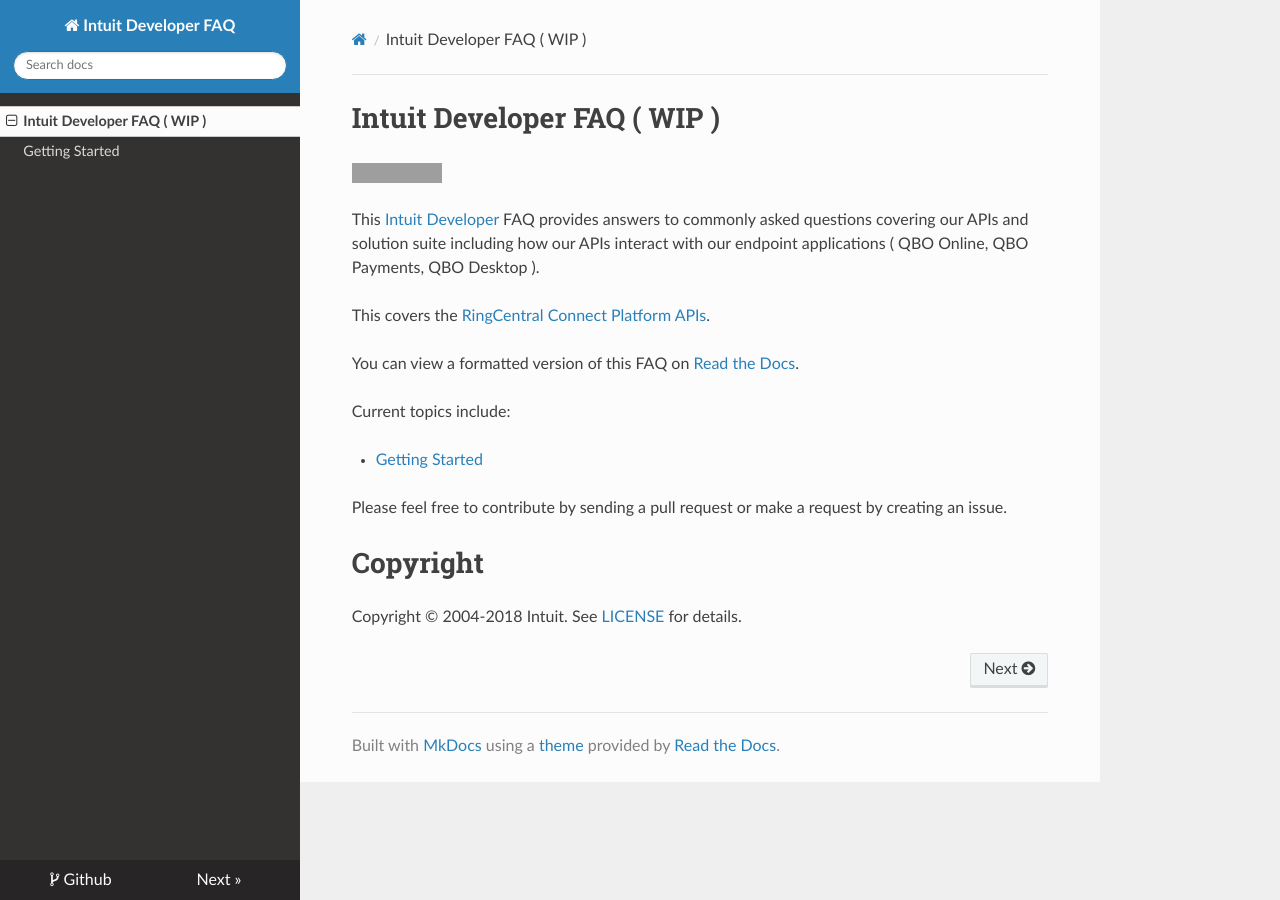
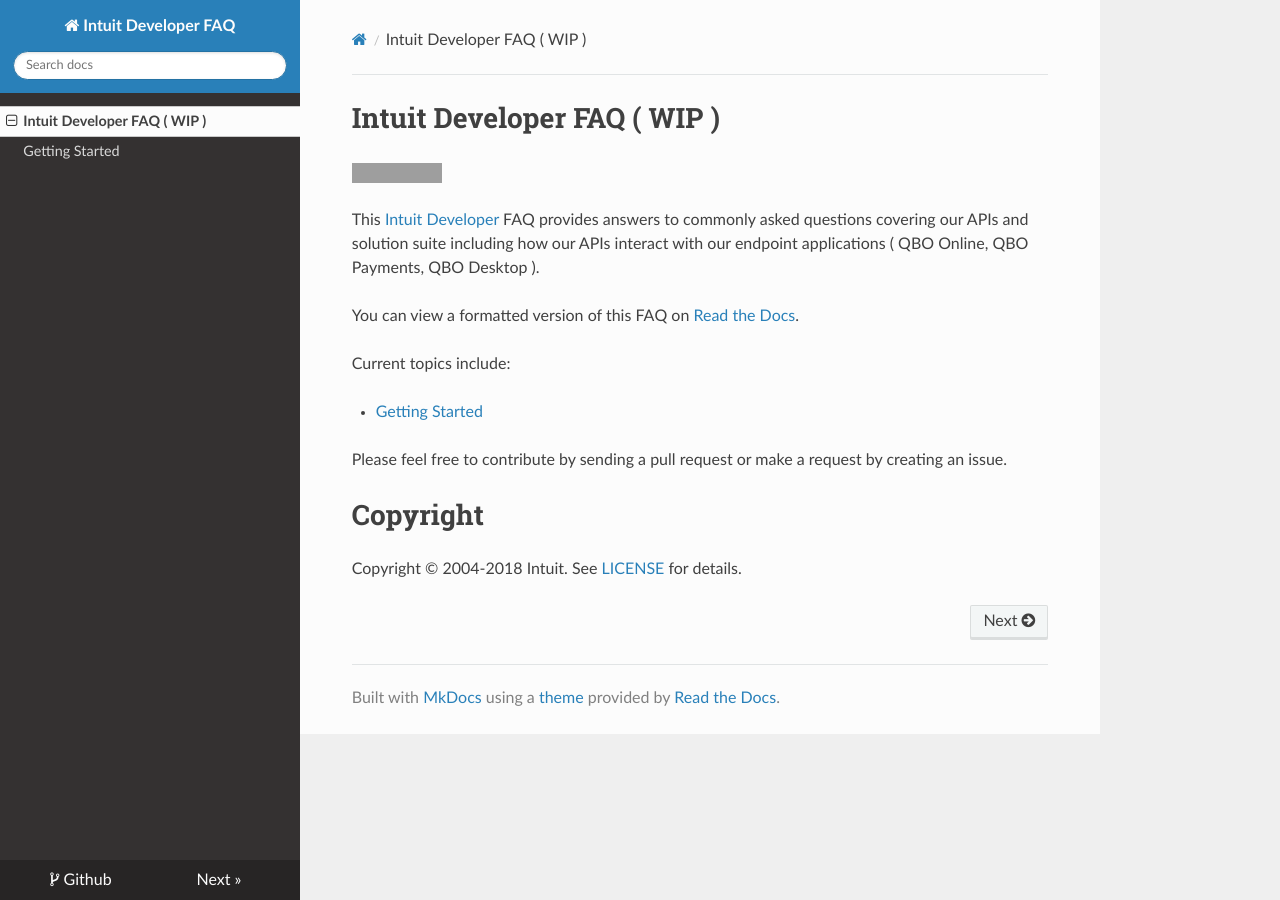
Before and after one commit to abisalehalliprasan/intuit-developer-faq, an MkDocs documentation site: the page built from docs/index.md, in a window 1280 px wide. Built offline with MkDocs 1.6.1, drawn with Linux system fonts in a browser that asks for light colours; nearby versions of some CDN libraries; grey boxes are pictures that could not be loaded.

Commit message:
yaml changes

```diff
--- a/docs/index.md
+++ b/docs/index.md
@@ -5,7 +5,6 @@ Intuit Developer FAQ ( WIP )
 
 This [Intuit Developer](https://developer.intuit.com) FAQ provides answers to commonly asked questions covering our APIs and solution suite including how our APIs interact with our endpoint applications ( QBO Online, QBO Payments, QBO Desktop ).
 
-This covers the [RingCentral Connect Platform APIs](https://developers.ringcentral.com).
 
 You can view a formatted version of this FAQ on [Read the Docs](http://developer.intuit.com).
 
```
